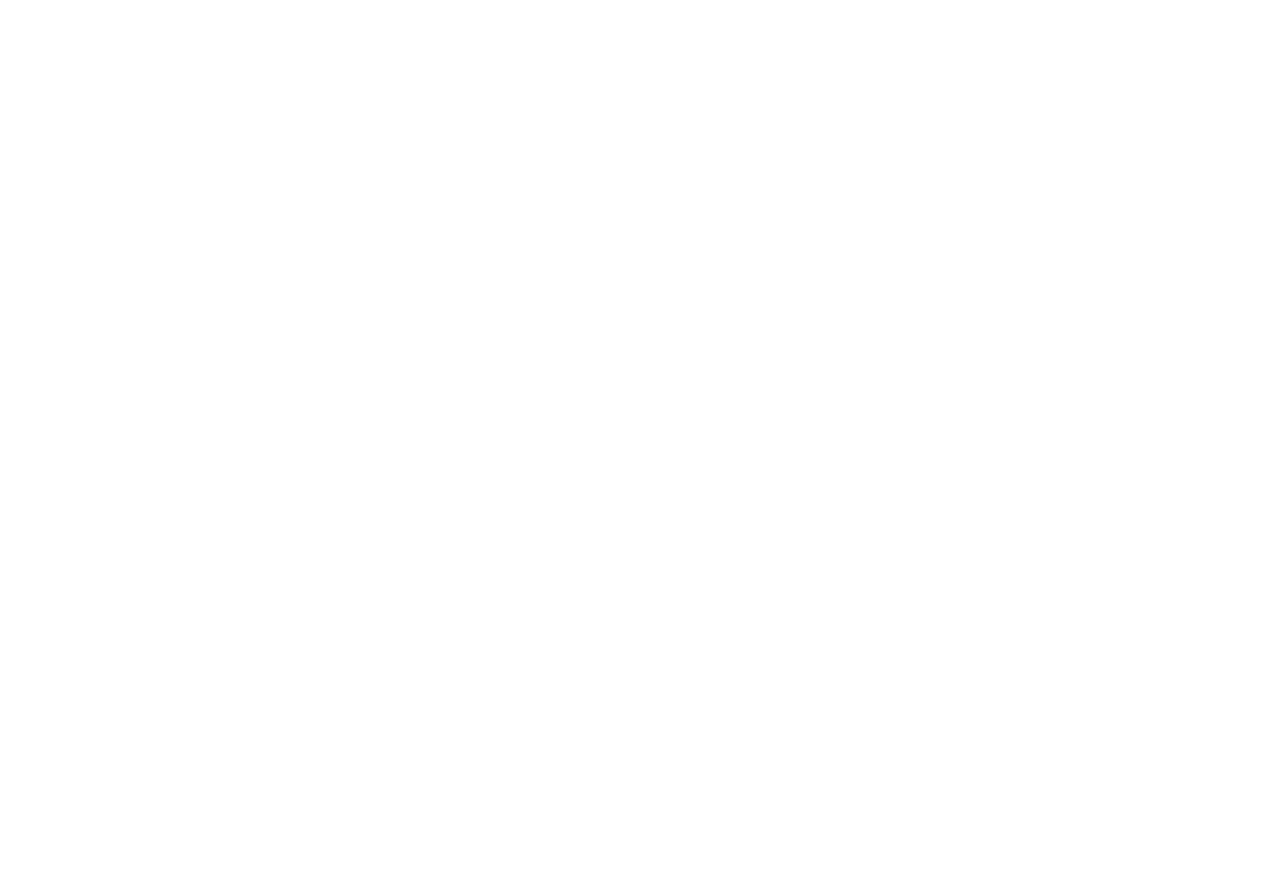
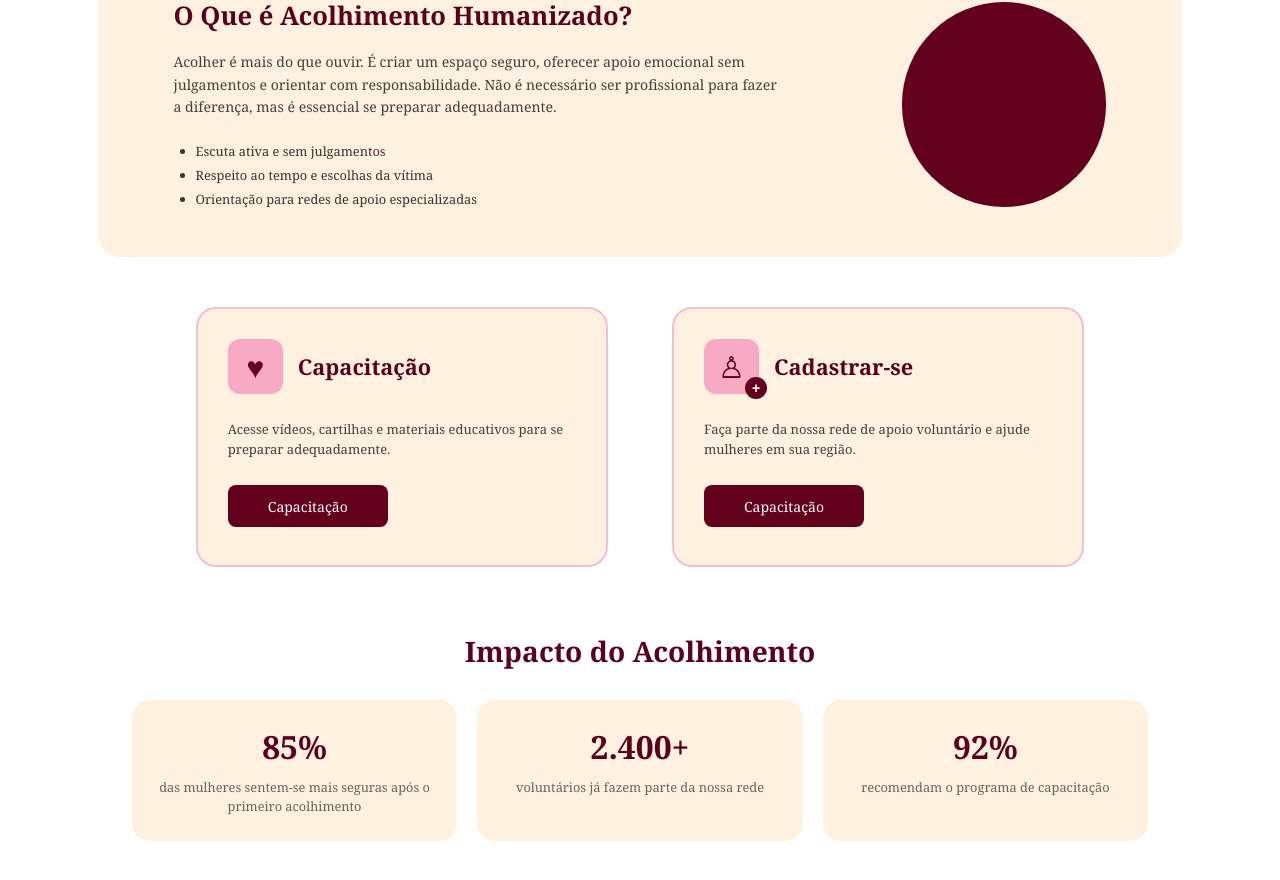
Before and after one commit to karinycapanema/AcolhEla, a Vue app: page /como-acolher in a window 1280 px wide. Before the commit this address had no page. Shown: the part 260-1140 px from the top of the page. Before the commit the page ends 800 px from the top, so only its background shows below. Built offline with nearby package versions, Linux system fonts and the light colour scheme.

Commit message:
tranferência do repo antigo pro novo

```diff
--- a/src/router/index.js
+++ b/src/router/index.js
@@ -4,6 +4,7 @@
 import DenunciaView from '@/views/DenunciaView.vue'
 import DenunciaSucesso from '@/components/Denuncia/DenunciaSucesso.vue'
 import DenunciaRevisao from '@/components/Denuncia/DenunciaRevisao.vue'
+import ComoAcolherView from '@/views/ComoAcolherView.vue'
 
 const router = createRouter({
   history: createWebHistory(import.meta.env.BASE_URL),
@@ -15,7 +16,7 @@
       component: CadastroUsuarioView,
     },
     {
-      path:'/login',
+      path: '/login',
       name: 'LoginView.vue',
       component: LoginView,
     },
@@ -34,7 +35,20 @@
       name: 'denuncia-sucesso.vue',
       component: DenunciaSucesso,
     },
-  ]
+
+    {
+      path: '/como-acolher',
+      name: 'como-acolher',
+      component: ComoAcolherView,
+    },
+    {
+      path: '/capacitacao',
+      name: 'capacitacao',
+      component: {
+        template: '<div></div>',
+      },
+    },
+  ],
 })
 
 export default router
--- /dev/null
+++ b/src/views/ComoAcolherView.vue
@@ -0,0 +1,434 @@
+<template>
+  <div class="pagina">
+
+    <main>
+
+      <section class="titulo">
+        <h1>Como Acolher</h1>
+
+        <p>
+          Sua ajuda pode salvar vidas. Aprenda como acolher de forma
+          responsável e humanizada.
+        </p>
+      </section>
+
+
+      <section class="acolhimento">
+
+        <div class="texto-acolhimento">
+
+          <h2>O Que é Acolhimento Humanizado?</h2>
+
+          <p>
+            Acolher é mais do que ouvir. É criar um espaço seguro, oferecer
+            apoio emocional sem julgamentos e orientar com responsabilidade.
+            Não é necessário ser profissional para fazer a diferença, mas é
+            essencial se preparar adequadamente.
+          </p>
+
+          <ul>
+            <li>Escuta ativa e sem julgamentos</li>
+            <li>Respeito ao tempo e escolhas da vítima</li>
+            <li>Orientação para redes de apoio especializadas</li>
+          </ul>
+
+        </div>
+
+        <div class="circulo"></div>
+
+      </section>
+
+
+      <section class="cards">
+
+        <div class="card">
+
+          <div class="cabecalho-card">
+
+            <div class="icone coracao">
+              ♥
+            </div>
+
+            <h3>Capacitação</h3>
+
+          </div>
+
+          <p>
+            Acesse vídeos, cartilhas e materiais educativos para se preparar
+            adequadamente.
+          </p>
+
+   <button @click="$router.push('/capacitacao')">
+  Capacitação
+</button>
+
+        </div>
+
+
+        <div class="card">
+
+          <div class="cabecalho-card">
+
+            <div class="icone pessoa">
+              ♙
+              <span>+</span>
+            </div>
+
+            <h3>Cadastrar-se</h3>
+
+          </div>
+
+          <p>
+            Faça parte da nossa rede de apoio voluntário e ajude mulheres em
+            sua região.
+          </p>
+
+          <button @click="$router.push('/feat/voluntario')">
+  Capacitação
+</button>
+
+        </div>
+
+      </section>
+
+
+      <section class="impacto">
+
+        <h2>Impacto do Acolhimento</h2>
+
+        <div class="impacto-cards">
+
+          <div class="impacto-card">
+            <strong>85%</strong>
+
+            <p>
+              das mulheres sentem-se mais seguras após o primeiro acolhimento
+            </p>
+          </div>
+
+          <div class="impacto-card">
+            <strong>2.400+</strong>
+
+            <p>
+              voluntários já fazem parte da nossa rede
+            </p>
+          </div>
+
+          <div class="impacto-card">
+            <strong>92%</strong>
+
+            <p>
+              recomendam o programa de capacitação
+            </p>
+          </div>
+
+        </div>
+
+      </section>
+
+    </main>
+
+  </div>
+</template>
+
+
+<style scoped>
+
+* {
+  margin: 0;
+  padding: 0;
+  box-sizing: border-box;
+}
+
+.pagina {
+  width: 100%;
+  min-height: 100vh;
+  background-color: white;
+  font-family: Georgia, "Times New Roman", serif;
+  color: #5b001c;
+}
+
+main {
+  width: 100%;
+  padding: 50px 7vw 80px;
+}
+
+.titulo {
+  width: 100%;
+  text-align: center;
+  margin-bottom: 50px;
+}
+
+.titulo h1 {
+  color: #680019;
+  font-size: clamp(36px, 4vw, 58px);
+  margin-bottom: 12px;
+}
+
+.titulo p {
+  color: #6b4650;
+  font-size: clamp(13px, 1.2vw, 17px);
+  line-height: 1.5;
+}
+
+.acolhimento {
+  width: 100%;
+  min-height: 300px;
+
+  background-color: #fff1df;
+  border-radius: 22px;
+
+  display: flex;
+  align-items: center;
+  justify-content: space-between;
+
+  padding: 45px 7%;
+
+  margin-bottom: 50px;
+}
+
+.texto-acolhimento {
+  width: 65%;
+}
+
+.texto-acolhimento h2 {
+  font-size: clamp(22px, 2vw, 30px);
+  margin-bottom: 18px;
+}
+
+.texto-acolhimento p {
+  color: #4d3c3c;
+  font-size: clamp(13px, 1.1vw, 16px);
+  line-height: 1.6;
+  margin-bottom: 20px;
+}
+
+.texto-acolhimento ul {
+  padding-left: 22px;
+}
+
+.texto-acolhimento li {
+  color: #3f3030;
+  font-size: clamp(12px, 1vw, 15px);
+  line-height: 1.9;
+}
+
+.circulo {
+  width: clamp(130px, 16vw, 220px);
+  height: clamp(130px, 16vw, 220px);
+
+  background-color: #62001d;
+
+  border-radius: 50%;
+
+  flex-shrink: 0;
+}
+
+.cards {
+  width: 100%;
+
+  display: flex;
+  justify-content: center;
+
+  gap: 5vw;
+
+  margin-bottom: 65px;
+}
+
+.card {
+  width: 38%;
+  max-width: 430px;
+  min-height: 260px;
+
+  background-color: #fff1df;
+
+  border: 2px solid #f3c0ce;
+
+  border-radius: 20px;
+
+  padding: 30px;
+}
+
+.cabecalho-card {
+  display: flex;
+  align-items: center;
+
+  gap: 15px;
+}
+
+.icone {
+  width: 55px;
+  height: 55px;
+
+  background-color: #f8a9c4;
+
+  border-radius: 12px;
+
+  display: flex;
+  align-items: center;
+  justify-content: center;
+}
+
+.coracao {
+  color: #62001d;
+  font-size: 30px;
+}
+
+.pessoa {
+  position: relative;
+  color: #62001d;
+  font-size: 30px;
+}
+
+.pessoa span {
+  position: absolute;
+
+  right: -8px;
+  bottom: -5px;
+
+  width: 22px;
+  height: 22px;
+
+  background-color: #62001d;
+  color: white;
+
+  border-radius: 50%;
+
+  display: flex;
+  align-items: center;
+  justify-content: center;
+
+  font-family: Arial, sans-serif;
+  font-size: 14px;
+  font-weight: bold;
+}
+
+.card h3 {
+  font-size: clamp(18px, 1.7vw, 24px);
+}
+
+.card p {
+  color: #4d3c3c;
+
+  font-size: clamp(13px, 1vw, 16px);
+
+  line-height: 1.6;
+
+  margin-top: 25px;
+}
+
+.card button {
+  width: 160px;
+  height: 42px;
+
+  margin-top: 25px;
+
+  border: none;
+  border-radius: 8px;
+
+  background-color: #62001d;
+
+  color: white;
+
+  font-family: Georgia, "Times New Roman", serif;
+
+  font-size: 14px;
+
+  cursor: pointer;
+}
+
+.impacto {
+  width: 100%;
+  text-align: center;
+}
+
+.impacto h2 {
+  font-size: clamp(24px, 2.2vw, 32px);
+
+  margin-bottom: 30px;
+}
+
+.impacto-cards {
+  width: 100%;
+
+  display: flex;
+
+  justify-content: center;
+
+  gap: 20px;
+}
+
+.impacto-card {
+  width: 30%;
+  max-width: 350px;
+
+  min-height: 140px;
+
+  background-color: #fff1df;
+
+  border-radius: 18px;
+
+  padding: 25px;
+}
+
+.impacto-card strong {
+  display: block;
+
+  font-size: clamp(25px, 2.5vw, 36px);
+
+  margin-bottom: 10px;
+}
+
+.impacto-card p {
+  color: #755e5e;
+
+  font-size: clamp(11px, 1vw, 15px);
+
+  line-height: 1.5;
+}
+
+@media (max-width: 700px) {
+
+  main {
+    padding: 30px 20px 50px;
+  }
+
+  .acolhimento {
+    flex-direction: column;
+    text-align: center;
+    gap: 30px;
+    padding: 30px 25px;
+  }
+
+  .texto-acolhimento {
+    width: 100%;
+  }
+
+  .texto-acolhimento ul {
+    text-align: left;
+  }
+
+  .cards {
+    flex-direction: column;
+    align-items: center;
+    gap: 20px;
+  }
+
+  .card {
+    width: 100%;
+    max-width: 400px;
+  }
+
+  .impacto-cards {
+    flex-direction: column;
+    align-items: center;
+  }
+
+  .impacto-card {
+    width: 100%;
+    max-width: 400px;
+  }
+
+}
+
+</style>
```
